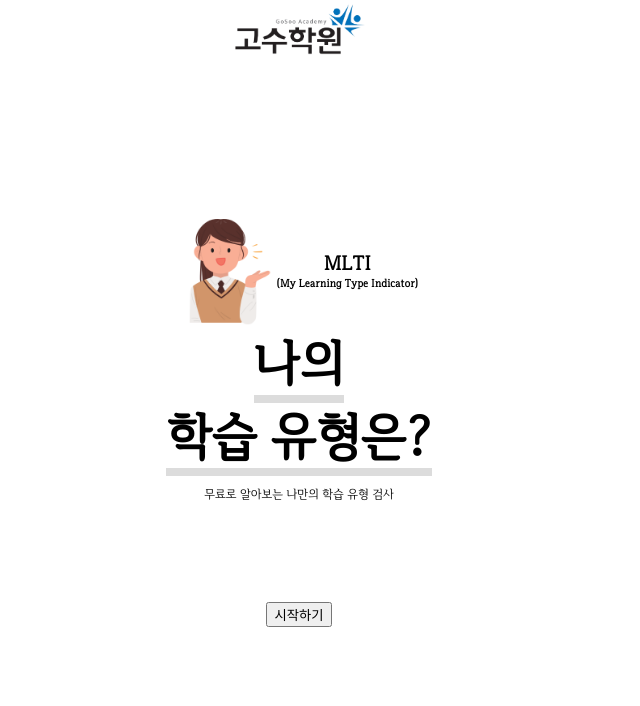
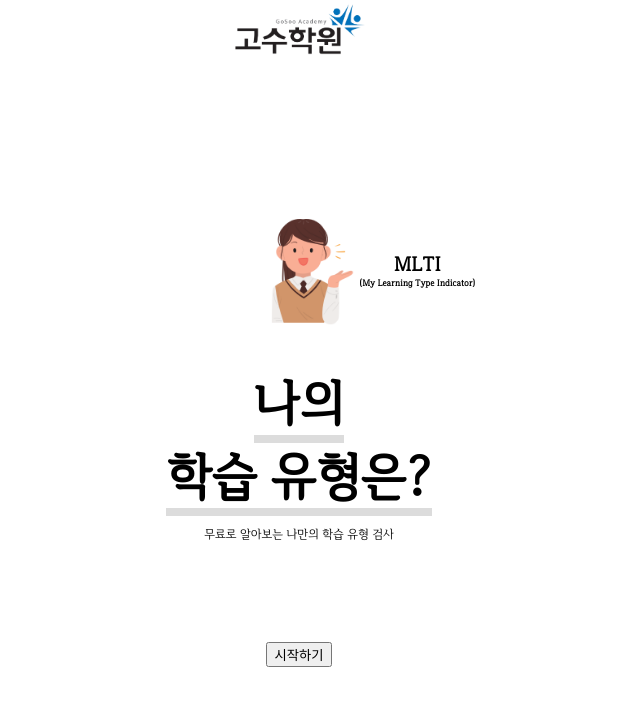
Before and after one commit to necteo/studycategory, a React (Create React App) app: page / in a window 1280 px wide. Shown: the top 706 px of the page, without its empty margins (341-981 px from the left). Built offline with nearby package versions, Linux system fonts and the light colour scheme.

Commit message:
M: icon and img location

```diff
--- a/public/index.html
+++ b/public/index.html
@@ -9,7 +9,7 @@
       name="description"
       content="Web site created using create-react-app"
     />
-    <link rel="apple-touch-icon" href="%PUBLIC_URL%/logo192.png" />
+    <link rel="apple-touch-icon" href="%PUBLIC_URL%/favicon.ico" />
     <!--
       manifest.json provides metadata used when your web app is installed on a
       user's mobile device or desktop. See https://developers.google.com/web/fundamentals/web-app-manifest/
--- a/src/css/Home.css
+++ b/src/css/Home.css
@@ -7,12 +7,14 @@
 .description {
   display: flex;
   margin-top: 150px;
+  margin-bottom: 40px;
   height: 120px;
   flex-direction: row;
 }
 
 .description img {
   height: 100%;
+  margin-left: 140px;
 }
 
 span {
@@ -31,7 +33,7 @@ span {
 }
 
 .mlti .full-name {
-  font-size: 11px;
+  font-size: 9px;
 }
 
 .home .title {
```
Also changed, not shown: 1 other file (tests, documents, lock files or other folders).
